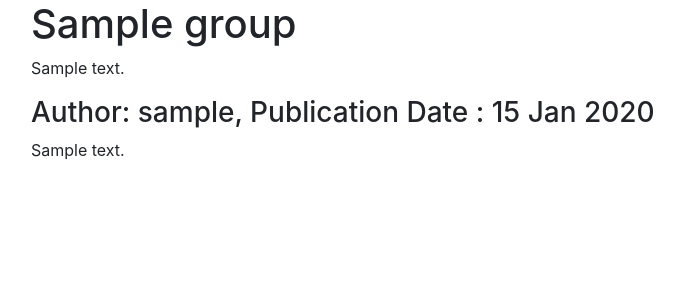
After one commit to tarp20/TarSecret, a Django app: a page that uses templates/group.html in a window 1280 px wide. The commit adds this page. Shown: the top 300 px of the page, without its empty margins (54-738 px from the left). Run offline with Django 3.2, Linux system fonts and the light colour scheme; tables that the repository leaves empty hold one stand-in row (values such as "Sample post"); some libraries are stand-ins or nearby versions.

Commit message:
added possibility to create groups with unique  urls

```diff
--- a/posts/models.py
+++ b/posts/models.py
@@ -5,7 +5,20 @@ from django.contrib.auth import get_user_model
 
 User  = get_user_model()
 
+class Group(models.Model):
+    title = models.CharField(max_length=100,)
+    slug = models.SlugField(unique=True)
+    description = models.CharField(max_length=200)
+
+    def __str__(self):
+        return self.title
+
+
 class Post(models.Model):
     text  = models.TextField()
     pub_date = models.DateTimeField('date published',auto_now_add=True)
-    author = models.ForeignKey(User,on_delete=models.CASCADE,related_name='post')
+    author = models.ForeignKey(User,on_delete=models.CASCADE,related_name='posts')
+    group = models.ForeignKey(Group,on_delete=models.SET_NULL,related_name='posts',blank=True,null=True)
+
+    class Meta:
+        ordering = ['-pub_date']
--- a/posts/urls.py
+++ b/posts/urls.py
@@ -3,5 +3,6 @@ from . import views
 
 urlpatterns = [
     path('',views.index,name='index'),
+    path('group/<slug:slug>/',views.group_post,name='group'),
 
 ]
--- a/posts/views.py
+++ b/posts/views.py
@@ -1,5 +1,5 @@
-from django.shortcuts import render
-from .models import Post
+from django.shortcuts import render,get_object_or_404
+from .models import Post,Group
 
 
 # Create your views here.
@@ -7,3 +7,9 @@ from .models import Post
 def index(request):
     latest = Post.objects.order_by('-pub_date')[:11]
     return render(request,'index.html',{'posts':latest})
+
+def group_post(request,slug):
+    group = get_object_or_404(Group, slug=slug)
+    posts = group.posts.all()[:12]
+    contex = {'group' : group, 'posts': posts}
+    return render(request, "group.html", contex)
--- /dev/null
+++ b/templates/group.html
@@ -0,0 +1,17 @@
+{% extends 'base.html' %}
+
+{% block title %}community posts{{group}}{% endblock %}
+{% block header %}{{group}}{% endblock %}
+
+{% block content %}
+
+ <p>{{group.description}}</p>
+{% for post in posts %}
+<h3>
+    Author: {{post.author}},
+    Publication Date : {{post.pub_date|date:"d M Y"}}
+</h3>
+<p>{{post.text|linebreaksbr }}</p>
+{% endfor %}
+
+{% endblock %}
--- a/templates/index.html
+++ b/templates/index.html
@@ -5,7 +5,7 @@
 
     {% for post in posts %}
     <h3>
-        Author: {{ post.author }}, Date of publication: {{ post.pub_date|date:"d M Y" }}
+        Group:{{post.group.title}} Author: {{ post.author }}, Date of publication:{{ post.pub_date|date:"d M Y" }}
     </h3>
     <p>{{ post.text|linebreaksbr }}</p>
     {% if not forloop.last %}<hr>{% endif %}
```
Also changed, not shown: posts/admin.py (+11 -2 lines), posts/migrations/0003_auto_20201001_1504.py (added).
